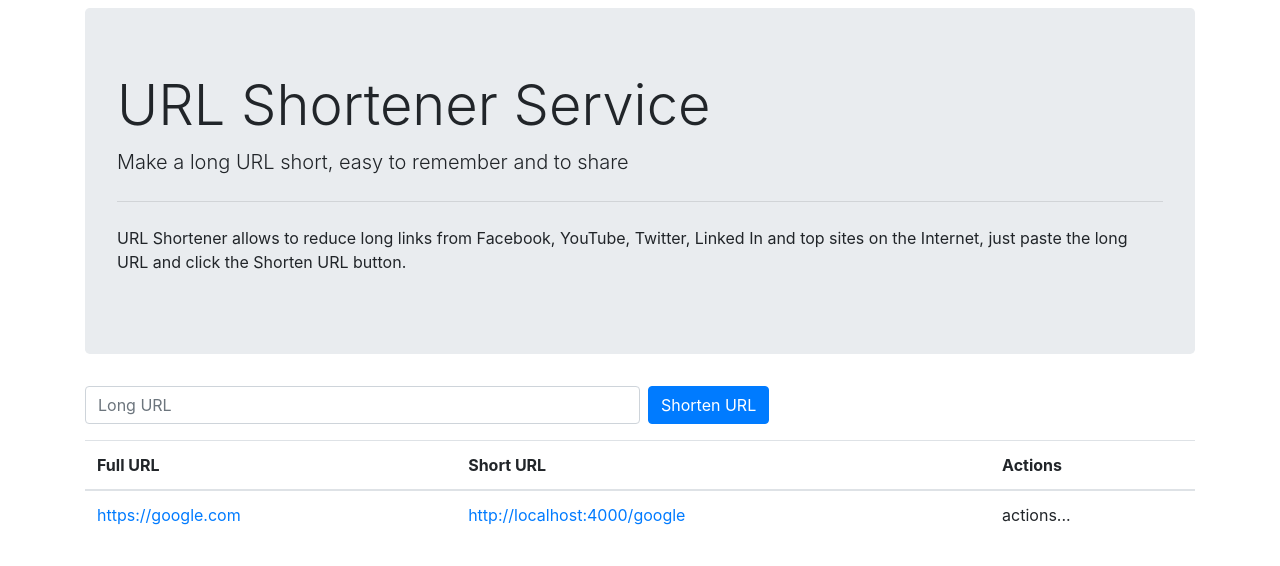
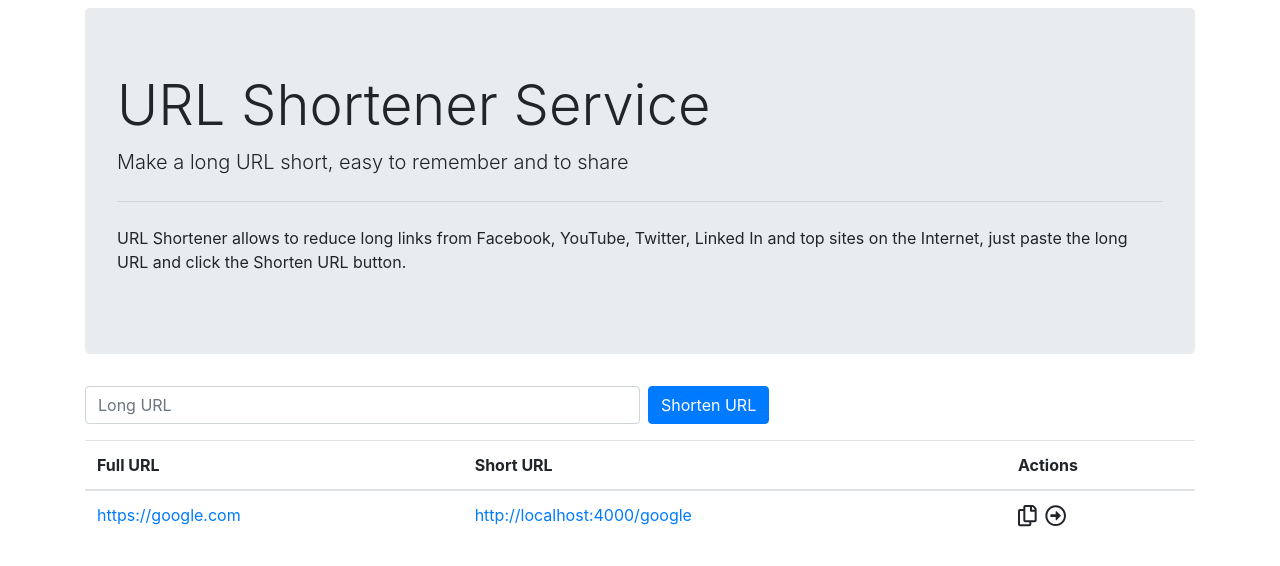
Before and after one commit to sergio1990/url-shortener-exercise, a React app in the folder admin-service/: page / in a window 1280 px wide. Shown: the top 566 px of the page. Built offline with nearby package versions, Linux system fonts and the light colour scheme.

Commit message:
Add the FontAwesome integration

```diff
--- a/admin-service/package.json
+++ b/admin-service/package.json
@@ -11,6 +11,10 @@
   "author": "Sergey Gernyak <sergeg1990@gmail.com>",
   "license": "ISC",
   "dependencies": {
+    "@fortawesome/fontawesome-svg-core": "^1.2.26",
+    "@fortawesome/free-regular-svg-icons": "^5.12.0",
+    "@fortawesome/free-solid-svg-icons": "^5.12.0",
+    "@fortawesome/react-fontawesome": "^0.1.8",
     "bootstrap": "^4.4.1",
     "react": "^16.12.0",
     "react-dom": "^16.12.0",
--- a/admin-service/src/components/LinksTable/Row.js
+++ b/admin-service/src/components/LinksTable/Row.js
@@ -1,4 +1,6 @@
 import React from 'react';
+import { FontAwesomeIcon } from '@fortawesome/react-fontawesome';
+import { faCopy, faArrowAltCircleRight } from '@fortawesome/free-regular-svg-icons';
 import config from 'config';
 
 function Row(props) {
@@ -12,7 +14,10 @@ function Row(props) {
       <td>
         <a href={ short_url } target="_blank">{ short_url }</a>
       </td>
-      <td>actions...</td>
+      <td>
+        <FontAwesomeIcon icon={ faCopy } size="lg" />
+        <FontAwesomeIcon icon={ faArrowAltCircleRight } size="lg" className="ml-2" />
+      </td>
     </tr>
   );
 }
```
Also changed, not shown: 1 other file (tests, documents, lock files or other folders).
